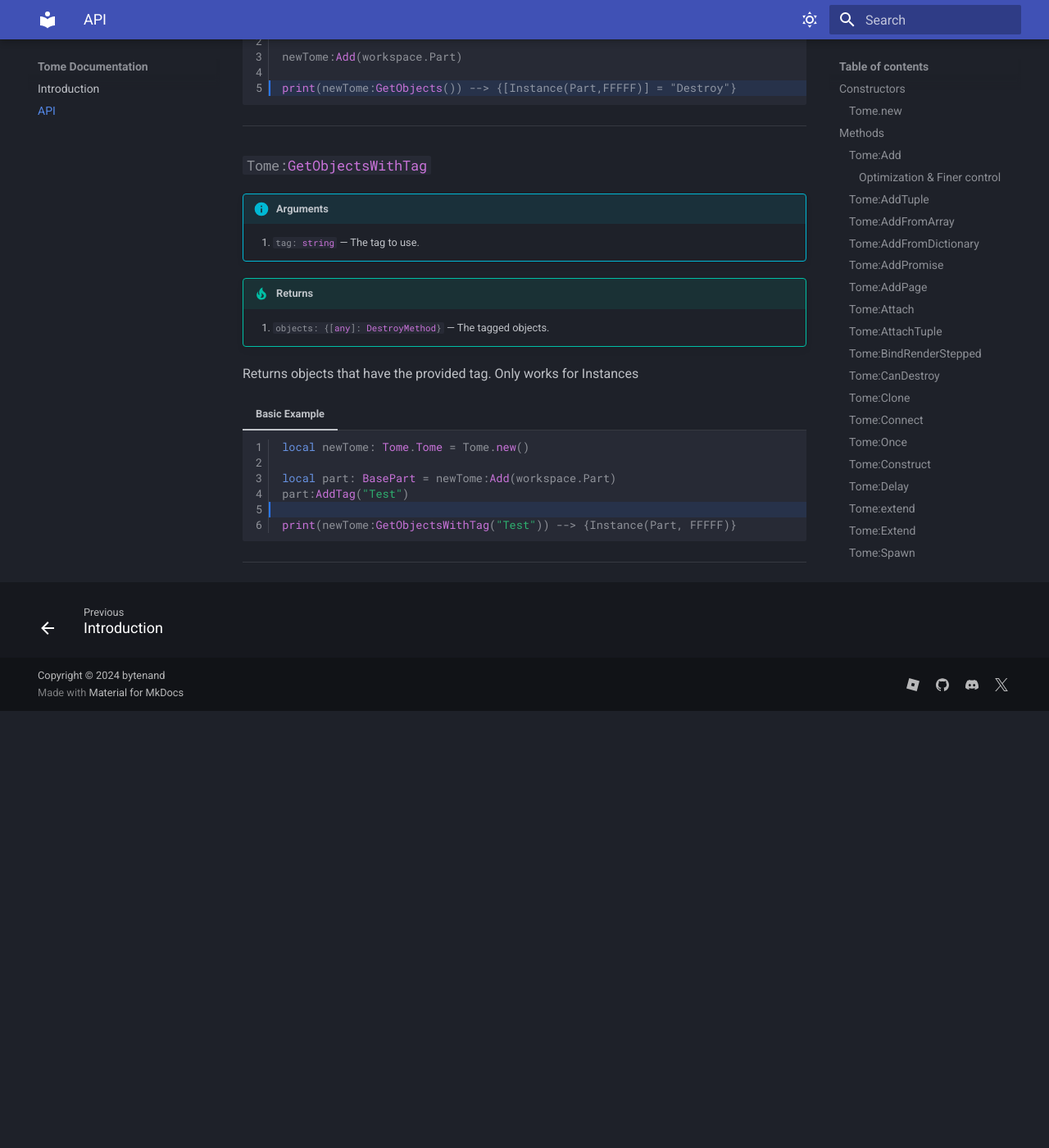
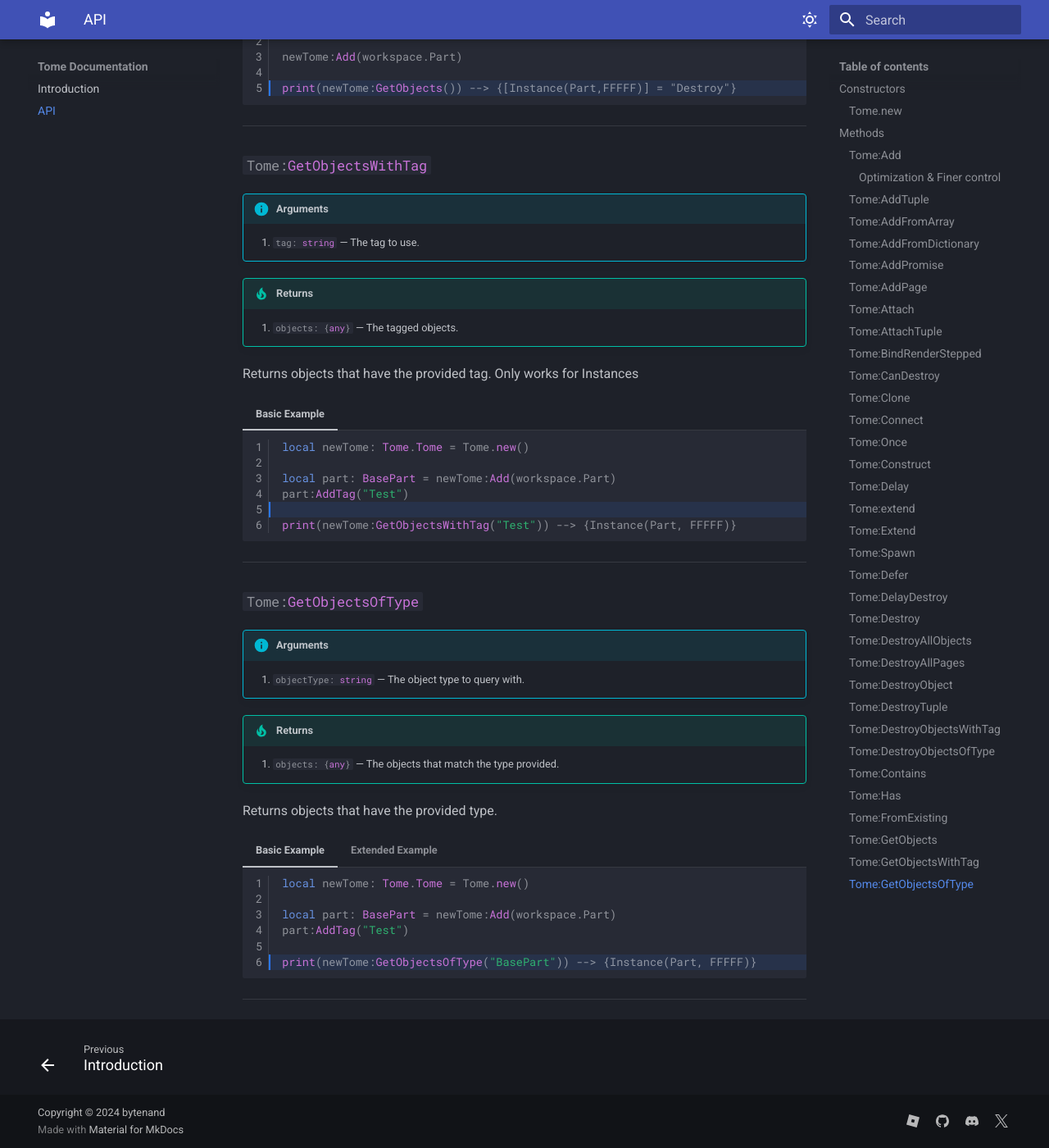
Before and after one commit to y29r/tome-docs, an MkDocs documentation site: the page built from docs/API.md, in a window 1280 px wide and 1400 px high, scrolled down 18414 px. Shown: the whole window at 82% size. Built offline with MkDocs 1.6.1 and Material for MkDocs 9.7.7, drawn with Linux system fonts in a browser that asks for light colours; before the commit the page ends 19281 px from its top, so only the background shows below that.

Commit message:
Update API.md

````diff
--- a/docs/API.md
+++ b/docs/API.md
@@ -964,7 +964,7 @@ Returns the internal dictionary Tome uses to store objects. This table shouldn't
 	1. `#!luau tag: string` &mdash; The tag to use.
 
 !!! tip "Returns"
-	1. `#!luau objects: {[any]: DestroyMethod}` &mdash; The tagged objects.
+	1. `#!luau objects: {any}` &mdash; The tagged objects.
 
 Returns objects that have the provided tag. Only works for Instances
 
@@ -979,3 +979,36 @@ Returns objects that have the provided tag. Only works for Instances
 	```
 
 ---
+
+### `#!luau Tome:GetObjectsOfType`
+
+!!! info "Arguments"
+	1. `#!luau objectType: string` &mdash; The object type to query with.
+
+!!! tip "Returns"
+	1. `#!luau objects: {any}` &mdash; The objects that match the type provided.
+
+Returns objects that have the provided type.
+
+=== "Basic Example"
+	```luau linenums="1" hl_lines="6-6"
+	local newTome: Tome.Tome = Tome.new()
+
+	local part: BasePart = newTome:Add(workspace.Part)
+	part:AddTag("Test")
+
+	print(newTome:GetObjectsOfType("BasePart")) --> {Instance(Part, FFFFF)}
+	```
+
+=== "Extended Example"
+	```luau linenums="1" hl_lines="7-7"
+	local newTome: Tome.Tome = Tome.new()
+
+	newTome:Add(function()
+
+	end)
+
+	print(newTome:GetObjectsOfType("function")) --> {Function(FFFFF)}
+	```
+
+---
````
